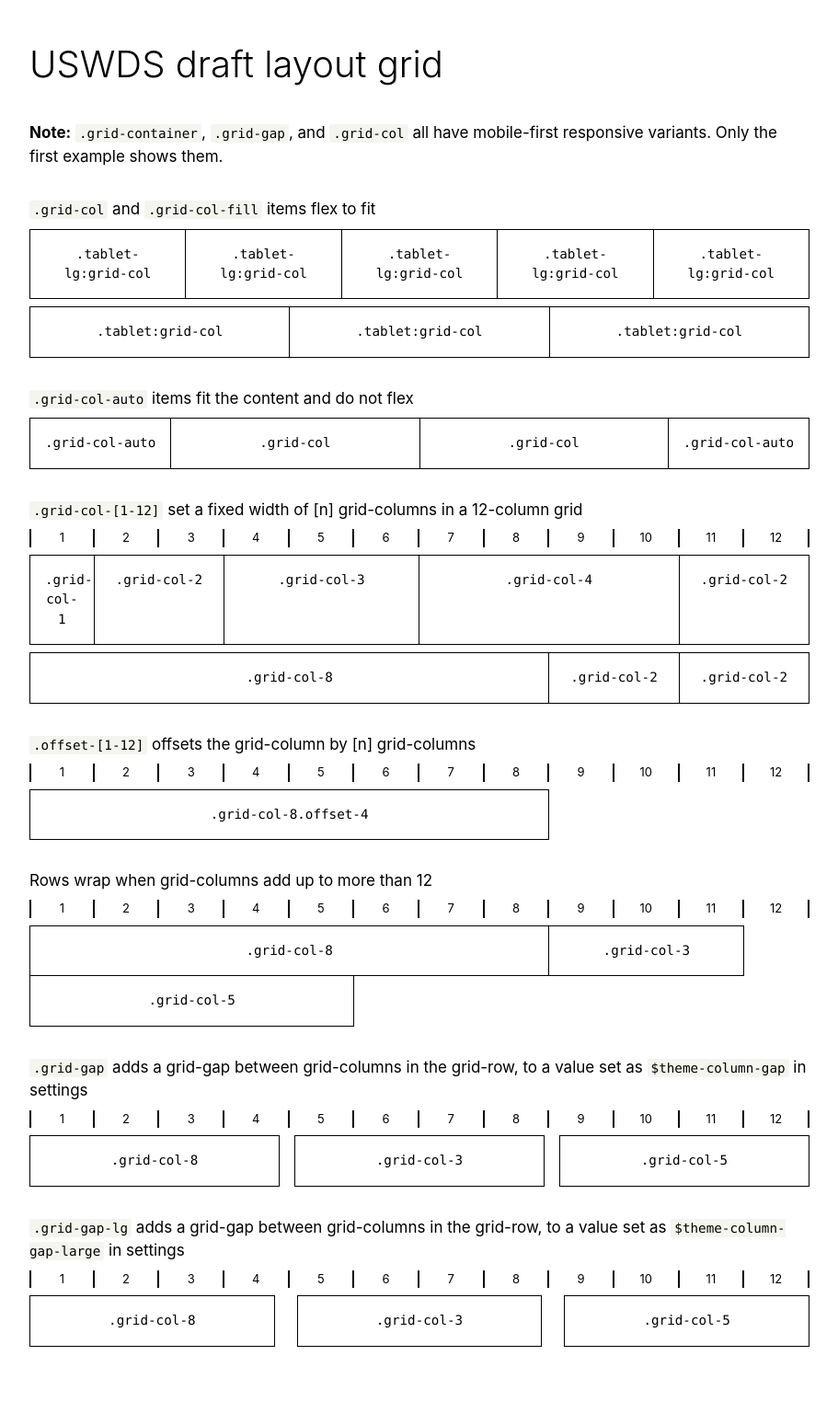
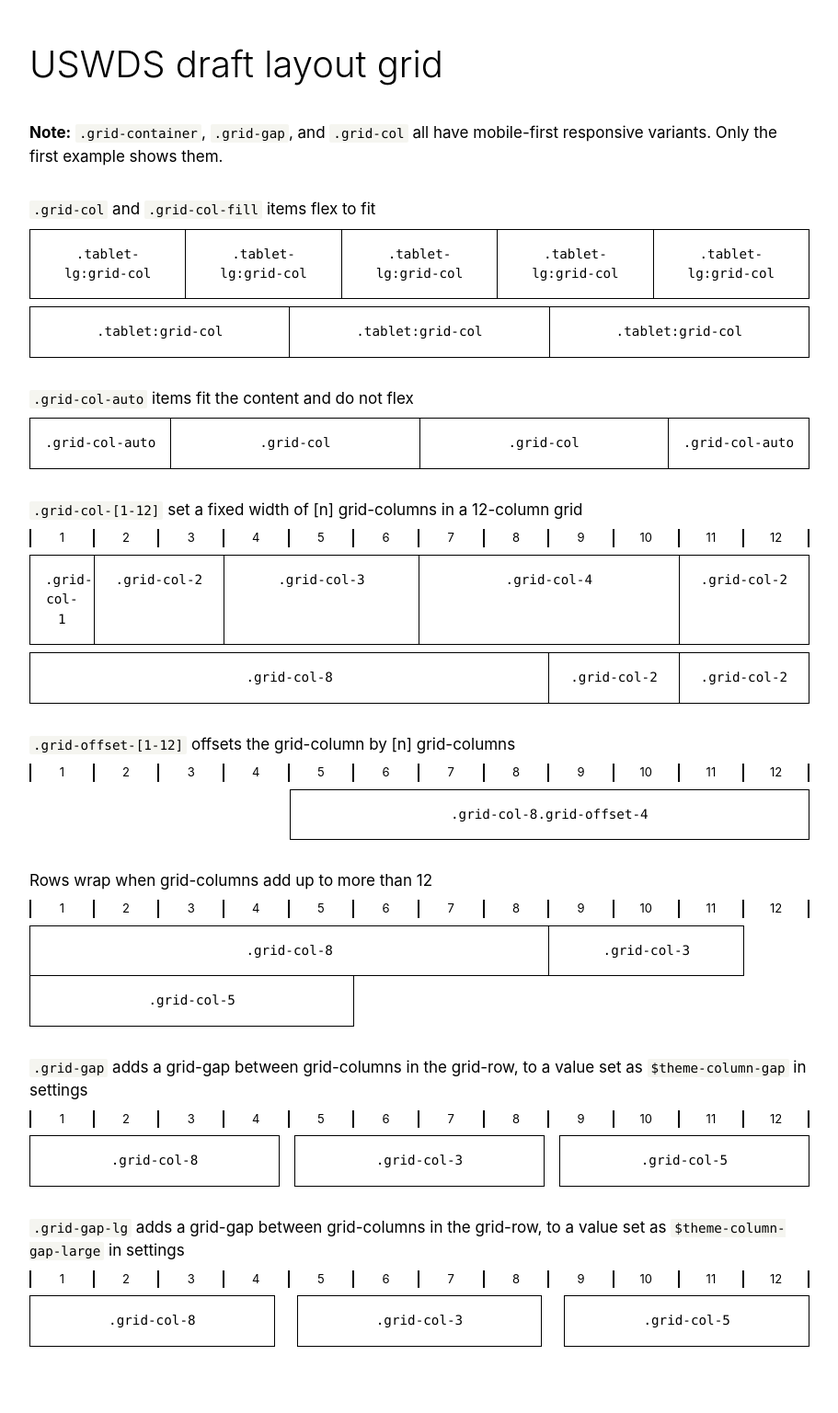
Before and after one commit to uswds/uswds-sandbox, a Jekyll site: the page built from _pages/uswds-layout-grid.md, in a window 1280 px wide. Shown: the whole page at 92% size, without its empty margins (184-1095 px from the left). Built offline with Jekyll 4.4.1, drawn with Linux system fonts in a browser that asks for light colours; some web fonts are replaced.

Commit message:
Update offset markup

```diff
--- a/_pages/uswds-layout-grid.md
+++ b/_pages/uswds-layout-grid.md
@@ -137,7 +137,7 @@ permalink: /uswds-layout-grid/
       </div>
     </div><!-- l.grid-row -->
 
-    <p class="docs-text"><code class="docs-inline-code">.offset-[1-12]</code> offsets the grid-column by [n] grid-columns</p>
+    <p class="docs-text"><code class="docs-inline-code">.grid-offset-[1-12]</code> offsets the grid-column by [n] grid-columns</p>
 
     <div class="grid-row margin-top-1 size-sans-2">
       <div class="grid-col-1 border-x-2px border-black-cool-90">
@@ -179,8 +179,8 @@ permalink: /uswds-layout-grid/
     </div><!-- l.grid-row -->
 
     <div class="grid-row margin-top-1">
-      <div class="grid-col-8 offset-4 border-1px border-black-cool-10">
-        <div class="text-center padding-2">.grid-col-8.offset-4</div>
+      <div class="grid-col-8 grid-offset-4 border-1px border-black-cool-10">
+        <div class="text-center padding-2">.grid-col-8.grid-offset-4</div>
       </div>
     </div><!-- l.grid-row -->
 
```
